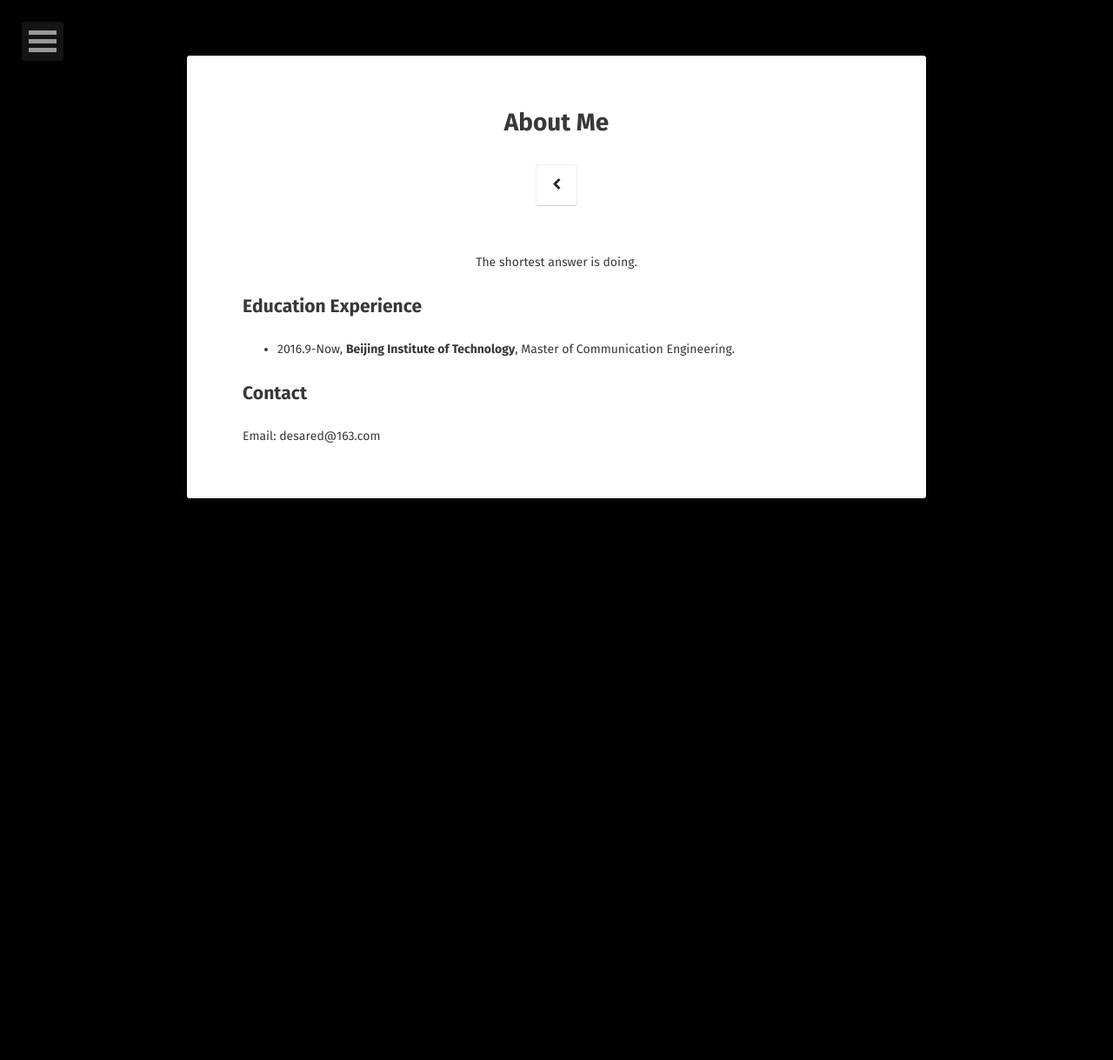
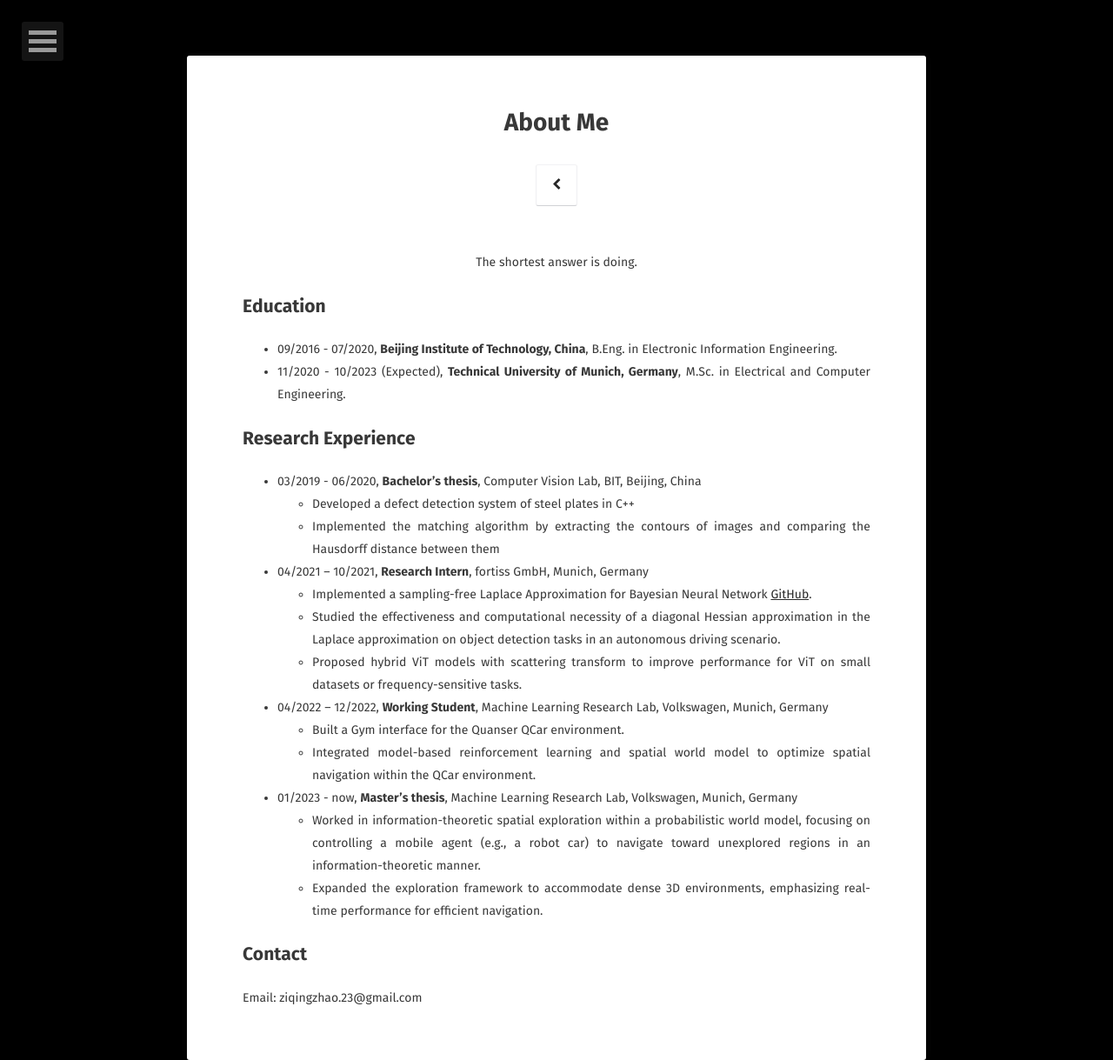
Before and after one commit to ZiqingZhao/ZiqingZhao.github.io, a Jekyll site: the page built from about/index.md, in a window 1280 px wide. Shown: the whole page at 87% size. Built offline with Jekyll 4.4.1, drawn with Linux system fonts in a browser that asks for light colours; some web fonts are replaced; before the commit the page ends 964 px from its top, so only the background shows below that.

Commit message:
about me

```diff
--- a/about/index.md
+++ b/about/index.md
@@ -2,15 +2,30 @@
 layout: page
 title: About Me
 tags: [about, me]
-date: 2019-03-12
+date: 2023-07-26
 comments: false
 ---
 
 <center>The shortest answer is doing.</center>
 
-## Education Experience
-- 2016.9-Now, **Beijing Institute of Technology**, Master of Communication Engineering.
+## Education
+- 09/2016 - 07/2020, **Beijing Institute of Technology, China**, B.Eng. in Electronic Information Engineering.
+- 11/2020 - 10/2023 (Expected), **Technical University of Munich, Germany**, M.Sc. in Electrical and Computer Engineering.
+
+## Research Experience
+- 03/2019 - 06/2020, **Bachelor’s thesis**, Computer Vision Lab, BIT, Beijing, China
+    - Developed a defect detection system of steel plates in C++
+    - Implemented the matching algorithm by extracting the contours of images and comparing the Hausdorff distance between them
+- 04/2021 – 10/2021, **Research Intern**, fortiss GmbH, Munich, Germany
+    - Implemented a sampling-free Laplace Approximation for Bayesian Neural Network [GitHub](https://github.com/ZiqingZhao/Sampling-free-BNN).
+    - Studied the effectiveness and computational necessity of a diagonal Hessian approximation in the Laplace approximation on object detection tasks in an autonomous driving scenario.
+    - Proposed hybrid ViT models with scattering transform to improve performance for ViT on small datasets or frequency-sensitive tasks.
+- 04/2022 – 12/2022, **Working Student**, Machine Learning Research Lab, Volkswagen, Munich, Germany
+    - Built a Gym interface for the Quanser QCar environment.
+    - Integrated model-based reinforcement learning and spatial world model to optimize spatial navigation within the QCar environment.
+- 01/2023 - now, **Master’s thesis**, Machine Learning Research Lab, Volkswagen, Munich, Germany
+    - Worked in information-theoretic spatial exploration within a probabilistic world model, focusing on controlling a mobile agent (e.g., a robot car) to navigate toward unexplored regions in an information-theoretic manner.
+    - Expanded the exploration framework to accommodate dense 3D environments, emphasizing real-time performance for efficient navigation.
 
 ## Contact
-
-Email: desared@163.com
+Email: ziqingzhao.23@gmail.com
```
